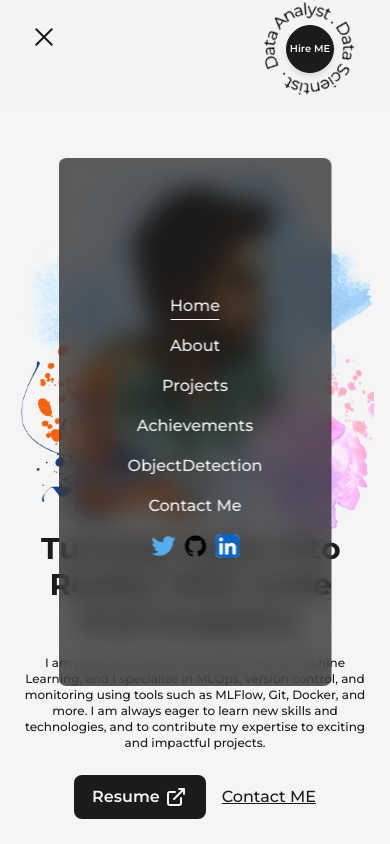
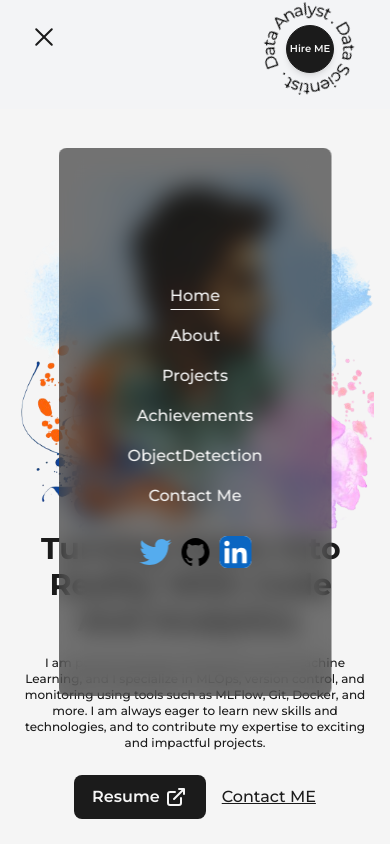
Before and after one commit to Saurabh7Goku/Portfolio-NExT-JS, a Next.js app: page / in a window 390 px wide. Both pictures are taken after a click on the button 44 px from the left and 37 px from the top of the page. Shown: the top 844 px of the page. Built offline with nearby package versions, Linux system fonts and the light colour scheme.

Commit message:
updated Nav bar

```diff
--- a/src/components/NavBar.js
+++ b/src/components/NavBar.js
@@ -96,7 +96,7 @@ function NavBar() {
             {
                 isOpen ?
                     <div className='min-w-[70vw] flex flex-col z-30 justify-between items-center fixed top-1/2 left-1/2
-                        -translate-x-1/2 -translate-y-1/2 bg-dark/70 rounded-lg backdrop-blur-md py-32'>
+                        -translate-x-1/2 -translate-y-1/2 bg-dark/60 rounded-lg backdrop-blur-md py-32'>
                         <nav className='flex items-center flex-col justify-center'>
                             <CustomMobileLink href="/" title={"Home"} className='' toggle={handleClick} />
                             <CustomMobileLink href="/about" title={"About"} className='' toggle={handleClick} />
@@ -106,25 +106,25 @@ function NavBar() {
                             <CustomMobileLink href="/contacts" title={"Contact Me"} className='' toggle={handleClick} />
                         </nav>
 
-                        <nav className='flex items-center justify-center flex-wrap mt-2'>
+                        <nav className='flex items-center justify-center flex-wrap mt-5 '>
                             <motion.a href="https://twitter.com/saurabhgk7" target={"_blank"}
                                 whileHover={{ y: -8 }}
                                 whileTap={{ scale: 0.6 }}
-                                className='w-6 mr-3 sm:mx-1'>
+                                className='w-8 mr-3 sm:mx-1'>
                                 <TwitterIcon />
                             </motion.a>
 
                             <motion.a href="https://github.com/Saurabh7Goku" target={"_blank"}
                                 whileHover={{ y: -8 }}
                                 whileTap={{ scale: 0.6 }}
-                                className='w-6 mx-3 sm:mx-1'>
+                                className='w-8 mx-3 sm:mx-1'>
                                 <GithubIcon />
                             </motion.a>
 
                             <motion.a href="https://www.linkedin.com/in/saurabh-singh-682a811b0/" target={"_blank"}
                                 whileHover={{ y: -8 }}
                                 whileTap={{ scale: 0.6 }}
-                                className='w-6 mx-3 sm:mx-1'>
+                                className='w-8 mx-3 sm:mx-1'>
                                 <LinkedInIcon />
                             </motion.a>
                         </nav>
```
